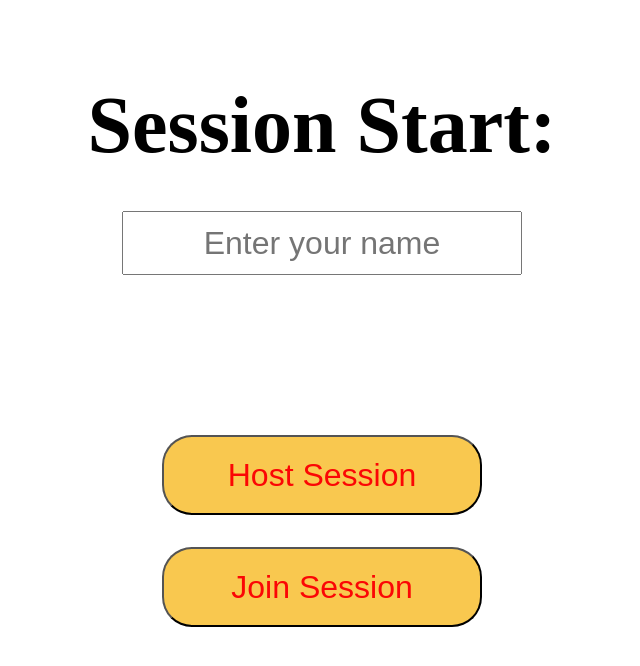
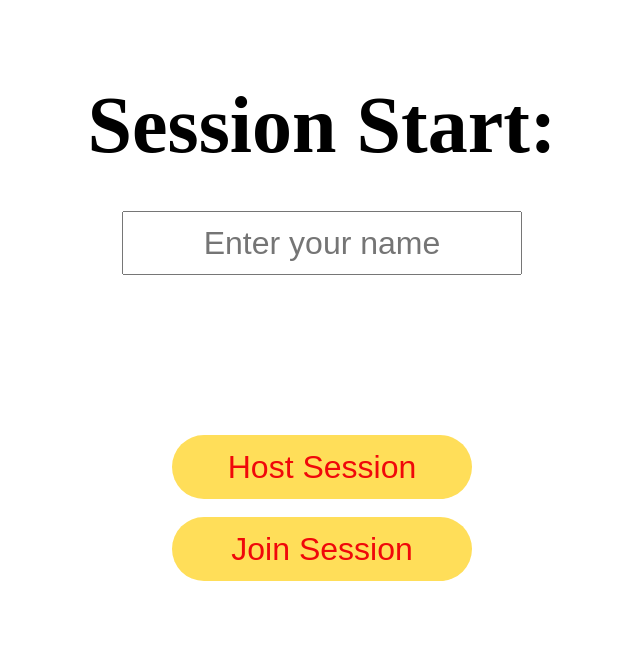
Before and after one commit to smmathen/reel-deal, a Next.js app: page /start in a window 1280 px wide. Shown: the top 666 px of the page, without its empty margins (318-958 px from the left). Built offline with nearby package versions, Linux system fonts and the light colour scheme.

Commit message:
button routing for what UI we have so far

```diff
--- a/src/components/StartButton.js
+++ b/src/components/Button.js
@@ -1,11 +1,10 @@
 import React from "react";
 
-const StartButton = ({
+const Button = ({
     border,
     color,
     children,
     onClick,
-    radius,
 }) => {
     return (
         <button
@@ -26,4 +25,4 @@ const StartButton = ({
     );
 };
 
-export default StartButton;
+export default Button;
--- a/src/pages/session.js
+++ b/src/pages/hostSession.js
@@ -1,5 +1,4 @@
 import { Inter } from 'next/font/google'
-import styles from '@/styles/Home.module.css'
 import Ticket from '../components/Ticket'
 
 const inter = Inter({ subsets: ['latin'] })
--- a/src/pages/index.js
+++ b/src/pages/index.js
@@ -1,7 +1,6 @@
 import { Inter } from 'next/font/google'
-import styles from '@/styles/Home.module.css'
 import Logo from '../components/Logo'
-import StartButton from '../components/StartButton'
+import StartButton from '../components/Button'
 
 const inter = Inter({ subsets: ['latin'] })
 
@@ -20,7 +19,8 @@ export default function Home() {
           radius="10%"
           width="400px"
         >
-          Start </StartButton>
+          <a href="http://localhost:3000/start"> Start </a>
+          </StartButton>
       </div>
     </div>
   )
--- a/src/pages/start.js
+++ b/src/pages/start.js
@@ -1,7 +1,5 @@
-import Head from 'next/head'
-import Image from 'next/image'
 import { Inter } from 'next/font/google'
-import styles from '@/styles/Home.module.css'
+import Button from '../components/Button'
 
 const inter = Inter({ subsets: ['latin'] })
 
@@ -16,14 +14,29 @@ export default function Start() {
                 </input>
             </form>
         </div>
-        <form style = {{display: "flex", flexDirection: "column", alignItems: "center"}}>
-            <input type = "button" onClick = "alert('host clicked')" value = "Host Session"
-                style = {{fontSize: "4vh", color: "#fb0605", backgroundColor: "#f9c84f", width: "40vh", height: "10vh", marginBottom: "4vh", borderRadius: "30px"}}>
-            </input>
-            <input type = "button" onClick = "alert('join clicked')" value = "Join Session"
-                style = {{fontSize: "4vh", color: "#fb0605", backgroundColor: "#f9c84f", width: "40vh", height: "10vh", borderRadius: "30px"}}>
-            </input>
-        </form>
+        <div style = {{display: "flex", flexDirection: "column", alignItems: "center"}}>
+            <Button
+                border="none"
+                color="#FFDE59"
+                height="100px"
+                onClick={() => console.log("Testing our button!")}
+                radius="10%"
+                width="400px"
+            >
+                <a href="http://localhost:3000/hostSession"> Host Session </a>
+            </Button>
+            <br/>
+            <Button
+                border="none"
+                color="#FFDE59"
+                height="100px"
+                onClick={() => console.log("Testing our button!")}
+                radius="10%"
+                width="400px"
+            >
+                <a href="http://localhost:3000/join"> Join Session </a>
+            </Button>
+        </div>
     </div>
   )
 }
```
Also changed, not shown: src/pages/joinSession.js (added, +33 -0 lines), 1 other file (tests, documents, lock files or other folders).
